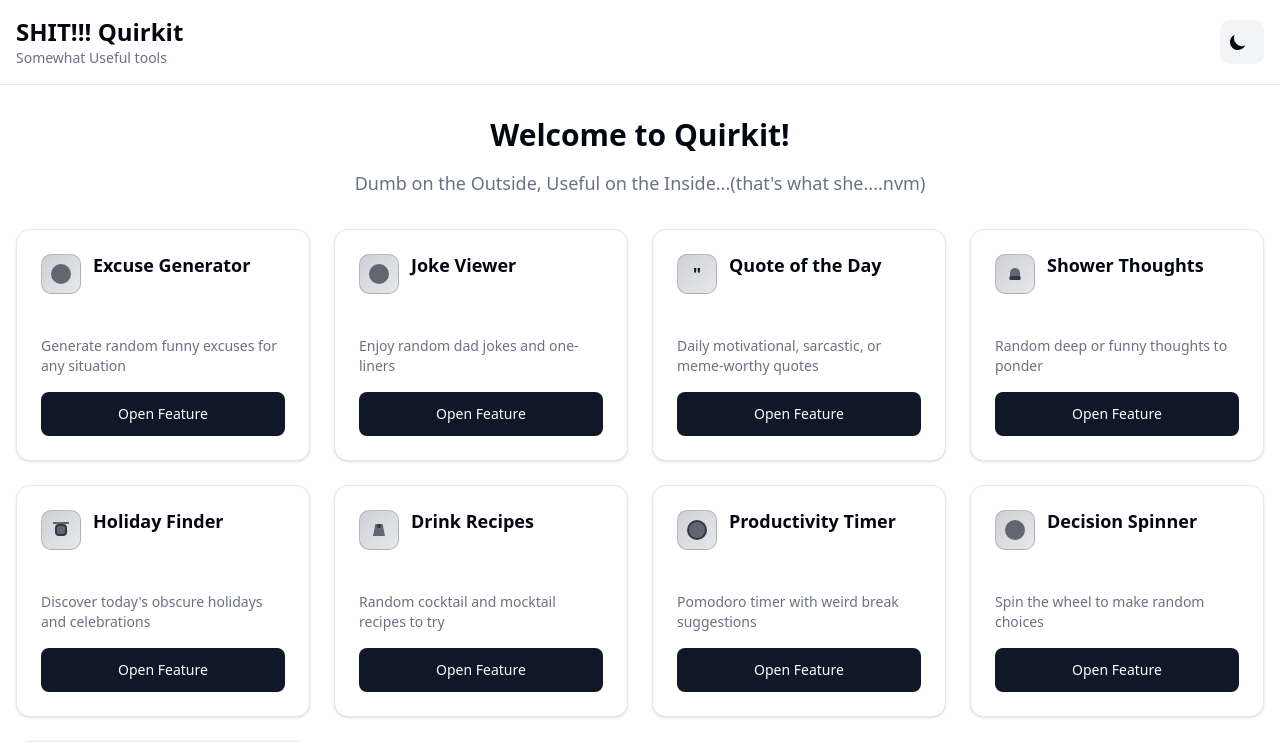
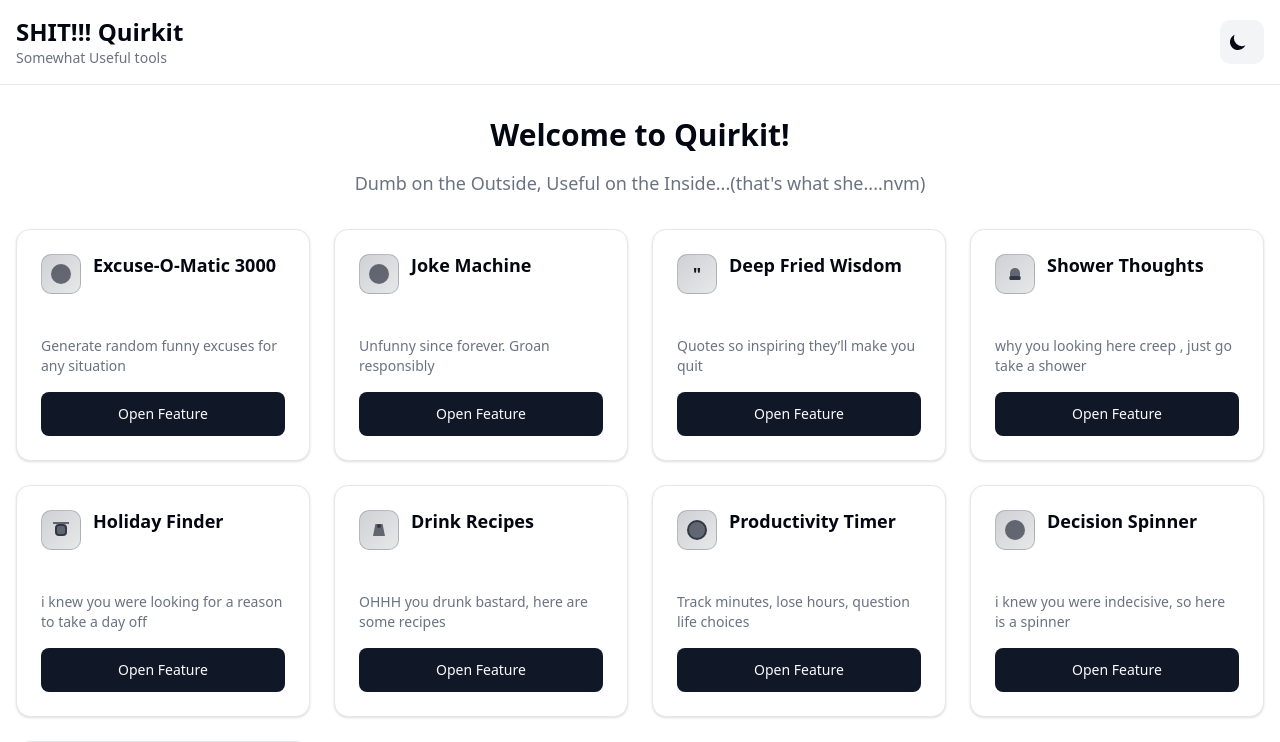
Before and after one commit to luckyxjx/QuirkIT, a Next.js app: page / in a window 1280 px wide. Shown: the top 742 px of the page. Built offline with nearby package versions, Linux system fonts and the light colour scheme.

Commit message:
i dont even know

```diff
--- a/src/components/features/excuse-generator.tsx
+++ b/src/components/features/excuse-generator.tsx
@@ -1,3 +1,5 @@
+/* eslint-disable react/no-unescaped-entities */
+
 'use client';
 
 import { useState } from 'react';
@@ -44,10 +46,9 @@ export function ExcuseGenerator({ className }: ExcuseGeneratorProps) {
         <div className={`space-y-6 ${className}`}>
             <div className="text-center">
                 <h2 className="text-2xl font-bold text-gray-900 dark:text-gray-100 mb-2">
-                    Excuse Generator
                 </h2>
                 <p className="text-gray-600 dark:text-gray-400">
-                    Need a creative excuse? We've got you covered!
+                    Need an Excuse!! you evasive bitch. Go outside, have some fun
                 </p>
             </div>
 
@@ -56,7 +57,7 @@ export function ExcuseGenerator({ className }: ExcuseGeneratorProps) {
                     <div className="text-center">
                         <div className="animate-spin rounded-full h-8 w-8 border-b-2 border-blue-600 mx-auto mb-4"></div>
                         <p className="text-gray-600 dark:text-gray-400">
-                            Crafting the perfect excuse...
+                            okay fine here is your excuse...
                         </p>
                     </div>
                 ) : error ? (
@@ -80,7 +81,7 @@ export function ExcuseGenerator({ className }: ExcuseGeneratorProps) {
                 ) : (
                     <div className="text-center text-gray-500 dark:text-gray-400">
                         <div className="text-4xl mb-4">🤔</div>
-                        <p>Click the button below to generate an excuse!</p>
+                        <p>Press below to ruin your reputation with style!</p>
                     </div>
                 )}
             </Card>
@@ -92,7 +93,7 @@ export function ExcuseGenerator({ className }: ExcuseGeneratorProps) {
                     className="min-h-[44px] px-8 py-3 text-lg font-medium bg-blue-600 hover:bg-blue-700 disabled:bg-blue-400 text-white rounded-lg transition-colors duration-200 touch-manipulation"
                     aria-label="Generate new excuse"
                 >
-                    {isLoading ? 'Generating...' : 'Generate New Excuse'}
+                    {isLoading ? 'Generating...' : 'Cooking Lies'}
                 </Button>
             </div>
         </div>
--- a/src/components/features/joke-viewer.tsx
+++ b/src/components/features/joke-viewer.tsx
@@ -1,9 +1,11 @@
+/* eslint-disable react/no-unescaped-entities */
+
 'use client';
 
 import React, { useState } from 'react';
 import { Button } from '@/components/ui/button';
 import { Card } from '@/components/ui/card';
-import { JokeResponse } from '@/types';
+//import { JokeResponse } from '@/types';
 
 interface JokeViewerProps {
   className?: string;
@@ -55,10 +57,11 @@ export function JokeViewer({ className }: JokeViewerProps) {
     <div className={`space-y-6 ${className}`}>
       <div className="text-center">
         <h2 className="text-2xl font-bold text-gray-900 dark:text-gray-100 mb-2">
-          Joke Viewer
         </h2>
         <p className="text-gray-600 dark:text-gray-400">
-          Ready for some laughs? Here's a joke for you!
+          Prepare for weaponized disappointment...
+          <br />
+          (Warning: May contain dad jokes)
         </p>
       </div>
 
@@ -72,7 +75,7 @@ export function JokeViewer({ className }: JokeViewerProps) {
           </div>
         ) : error ? (
           <div className="text-center text-red-600 dark:text-red-400">
-            <div className="text-4xl mb-4">🤔</div>
+            <div className="text-4xl mb-4"></div>
             <p className="font-medium mb-2">Oops!</p>
             <p className="text-sm">{error}</p>
           </div>
@@ -105,8 +108,8 @@ export function JokeViewer({ className }: JokeViewerProps) {
                 className={`reaction-button laugh ${selectedReaction === 'laugh' ? 'selected' : ''}`}
                 aria-label="Laugh reaction"
               >
-                <span className="reaction-icon">😂</span>
-                <span className="reaction-label">Hilarious</span>
+                <span className="reaction-icon"></span>
+                <span className="reaction-label">HAHA nope</span>
               </button>
 
               <button
@@ -114,8 +117,8 @@ export function JokeViewer({ className }: JokeViewerProps) {
                 className={`reaction-button groan ${selectedReaction === 'groan' ? 'selected' : ''}`}
                 aria-label="Groan reaction"
               >
-                <span className="reaction-icon">🙄</span>
-                <span className="reaction-label">Dad Joke</span>
+                <span className="reaction-icon"></span>
+                <span className="reaction-label">Good Joke ,DAD. Now please stop at McDonald's</span>
               </button>
 
               <button
@@ -123,21 +126,21 @@ export function JokeViewer({ className }: JokeViewerProps) {
                 className={`reaction-button love ${selectedReaction === 'love' ? 'selected' : ''}`}
                 aria-label="Love reaction"
               >
-                <span className="reaction-icon">❤️</span>
-                <span className="reaction-label">Love It</span>
+                <span className="reaction-icon"></span>
+                <span className="reaction-label">Ouchy.exe</span>
               </button>
             </div>
 
             {selectedReaction && (
               <div className="text-sm text-purple-600 dark:text-purple-400 font-medium animate-pulse">
-                Thanks for the reaction! 🎉
+                Thanks for the reaction!
               </div>
             )}
           </div>
         ) : (
           <div className="text-center text-gray-500 dark:text-gray-400">
-            <div className="text-4xl mb-4">🎪</div>
-            <p>Click the button below to get a joke!</p>
+            <div className="text-4xl mb-4"></div>
+            <p>"Pun Me Again, I dare you..."!</p>
           </div>
         )}
       </Card>
@@ -149,7 +152,7 @@ export function JokeViewer({ className }: JokeViewerProps) {
           className="min-h-[44px] px-8 py-3 text-lg font-medium bg-purple-600 hover:bg-purple-700 disabled:bg-purple-400 text-white rounded-lg transition-colors duration-200 touch-manipulation"
           aria-label="Generate new joke"
         >
-          {isLoading ? 'Loading...' : 'Get Another Joke'}
+          {isLoading ? 'Loading...' : 'Pun me again!...I dare you!'}
         </Button>
       </div>
 
--- a/src/components/features/quote-display.tsx
+++ b/src/components/features/quote-display.tsx
@@ -1,9 +1,11 @@
+/* eslint-disable react/no-unescaped-entities */
+
 'use client';
 
 import React, { useState, useEffect } from 'react';
 import { Button } from '@/components/ui/button';
 import { Card } from '@/components/ui/card';
-import { QuoteResponse } from '@/types';
+//import { QuoteResponse } from '@/types';
 
 interface QuoteDisplayProps {
   className?: string;
@@ -64,10 +66,10 @@ export function QuoteDisplay({ className }: QuoteDisplayProps) {
     <div className={`space-y-6 ${className}`}>
       <div className="text-center">
         <h2 className="text-2xl font-bold text-gray-900 dark:text-gray-100 mb-2">
-          Quote of the Day
+          Fried Knowledge
         </h2>
         <p className="text-gray-600 dark:text-gray-400">
-          Daily inspiration and wisdom to brighten your day
+        from some guy who probably died centuries ago!
         </p>
       </div>
 
--- a/src/components/layout/dashboard.tsx
+++ b/src/components/layout/dashboard.tsx
@@ -1,3 +1,5 @@
+/* eslint-disable react/no-unescaped-entities */
+
 'use client';
 
 import { useState, useEffect } from 'react';
@@ -12,7 +14,7 @@ const FEATURES: FeatureCardType[] = [
     // Phase 1 (MVP) Features
     {
         id: 'excuse-generator',
-        title: 'Excuse Generator',
+        title: 'Excuse-O-Matic 3000',
         description: 'Generate random funny excuses for any situation',
         icon: 'excuse-icon',
         category: 'mvp',
@@ -20,16 +22,16 @@ const FEATURES: FeatureCardType[] = [
     },
     {
         id: 'joke-viewer',
-        title: 'Joke Viewer',
-        description: 'Enjoy random dad jokes and one-liners',
+        title: 'Joke Machine',
+        description: 'Unfunny since forever. Groan responsibly',
         icon: 'joke-icon',
         category: 'mvp',
         enabled: true
     },
     {
         id: 'quote-of-day',
-        title: 'Quote of the Day',
-        description: 'Daily motivational, sarcastic, or meme-worthy quotes',
+        title: 'Deep Fried Wisdom',
+        description: 'Quotes so inspiring they’ll make you quit',
         icon: 'quote-icon',
         category: 'mvp',
         enabled: true
@@ -39,7 +41,7 @@ const FEATURES: FeatureCardType[] = [
     {
         id: 'shower-thoughts',
         title: 'Shower Thoughts',
-        description: 'Random deep or funny thoughts to ponder',
+        description: 'why you looking here creep , just go take a shower',
         icon: 'thought-icon',
         category: 'expansion',
         enabled: false
@@ -47,7 +49,7 @@ const FEATURES: FeatureCardType[] = [
     {
         id: 'holiday-finder',
         title: 'Holiday Finder',
-        description: 'Discover today\'s obscure holidays and celebrations',
+        description: 'i knew you were looking for a reason to take a day off',
         icon: 'holiday-icon',
         category: 'expansion',
         enabled: false
@@ -55,7 +57,7 @@ const FEATURES: FeatureCardType[] = [
     {
         id: 'drink-recipes',
         title: 'Drink Recipes',
-        description: 'Random cocktail and mocktail recipes to try',
+        description: 'OHHH you drunk bastard, here are some recipes',
         icon: 'drink-icon',
         category: 'expansion',
         enabled: false
@@ -65,7 +67,7 @@ const FEATURES: FeatureCardType[] = [
     {
         id: 'productivity-timer',
         title: 'Productivity Timer',
-        description: 'Pomodoro timer with weird break suggestions',
+        description: 'Track minutes, lose hours, question life choices',
         icon: 'timer-icon',
         category: 'advanced',
         enabled: false
@@ -73,7 +75,7 @@ const FEATURES: FeatureCardType[] = [
     {
         id: 'decision-spinner',
         title: 'Decision Spinner',
-        description: 'Spin the wheel to make random choices',
+        description: 'i knew you were indecisive, so here is a spinner',
         icon: 'spinner-icon',
         category: 'advanced',
         enabled: false
@@ -81,7 +83,7 @@ const FEATURES: FeatureCardType[] = [
     {
         id: 'compliment-machine',
         title: 'Compliment Machine',
-        description: 'Send and receive anonymous compliments',
+        description: 'Generate random compliments to boost your ego',
         icon: 'compliment-icon',
         category: 'advanced',
         enabled: false
```
